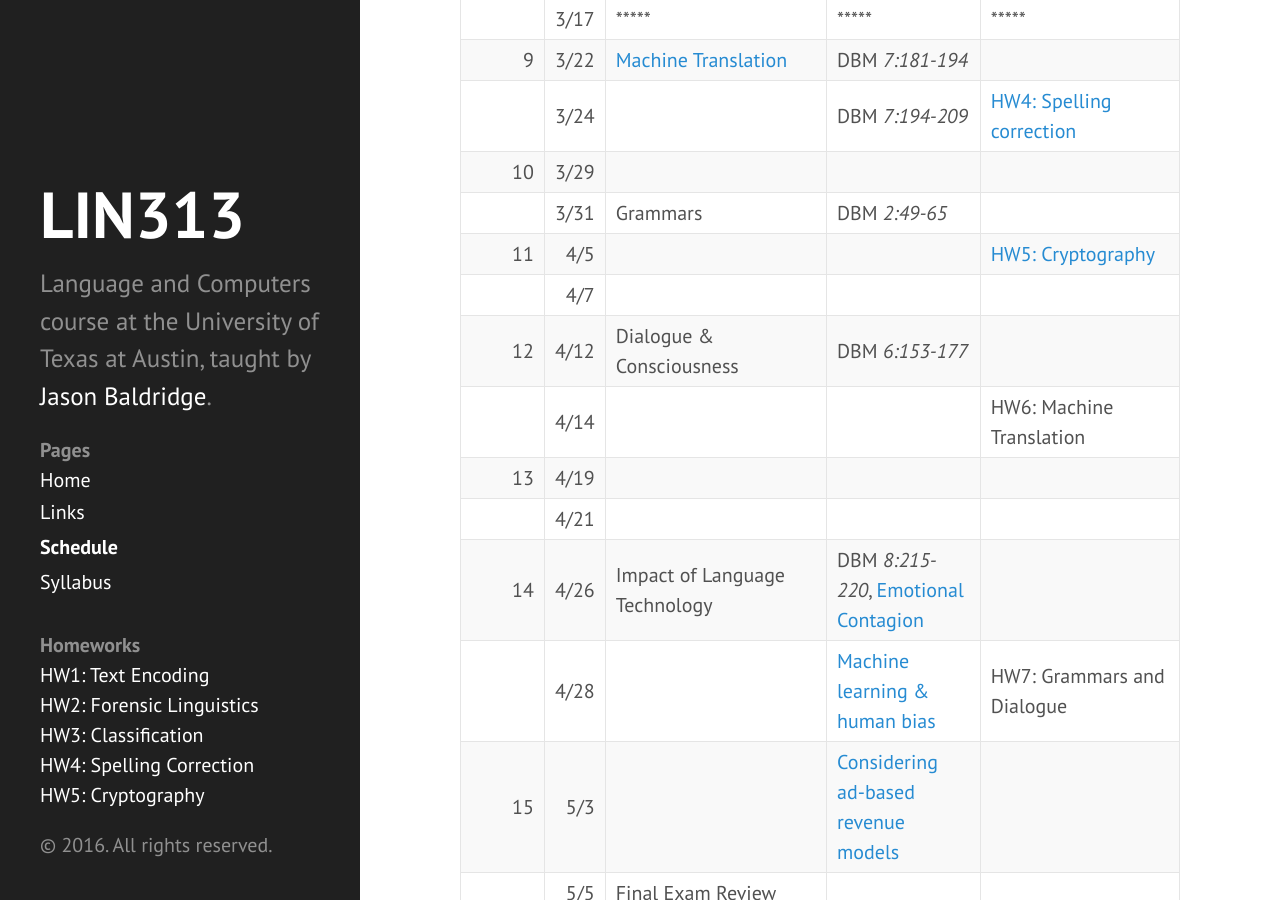
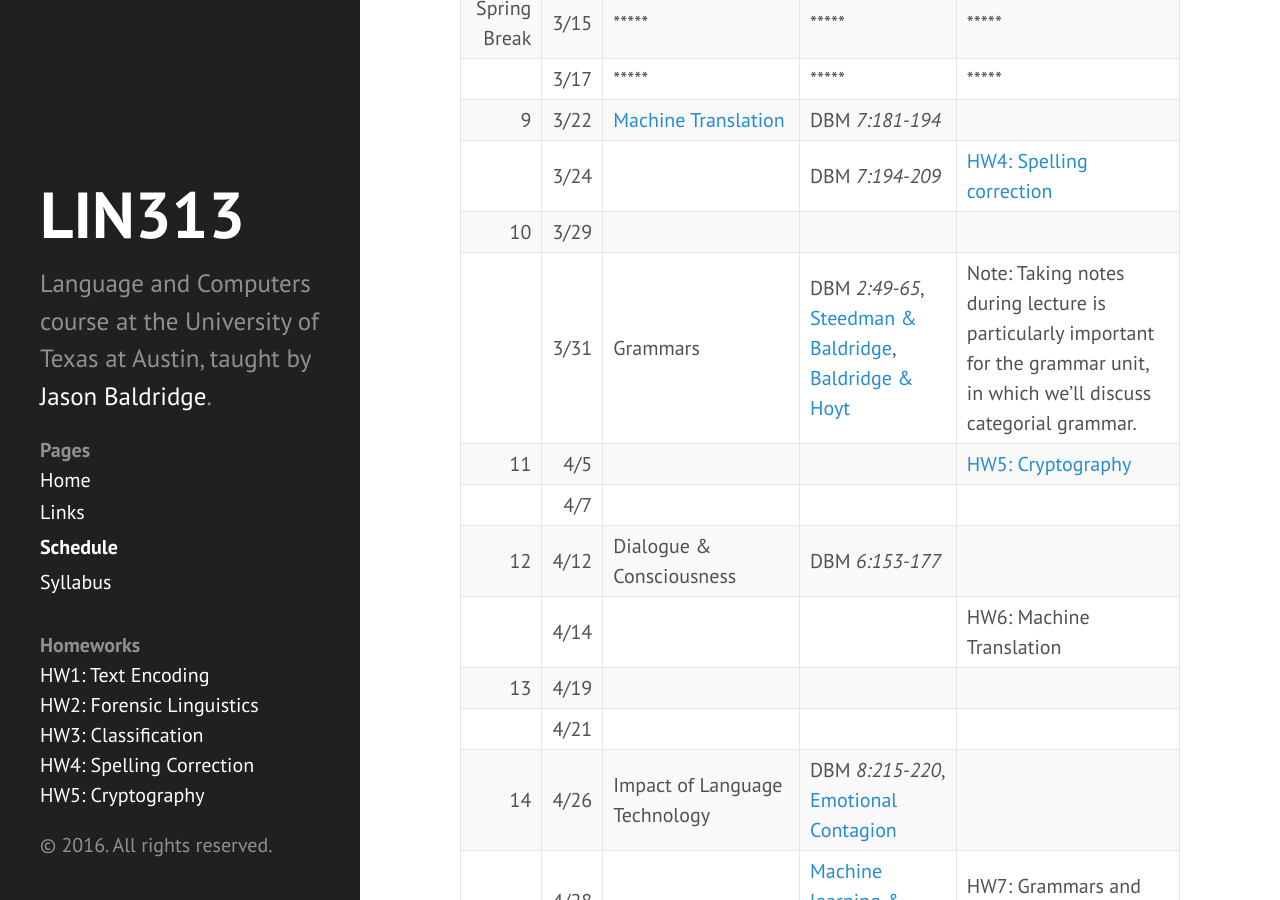
Before and after one commit to utcompling/language_and_computers_s16, a Jekyll site: the page built from schedule.md, in a window 1280 px wide and 900 px high, scrolled down 1400 px. Built offline with Jekyll 4.4.1, drawn with Linux system fonts in a browser that asks for light colours.

Commit message:
Added links to CCG readings.

```diff
--- a/schedule.md
+++ b/schedule.md
@@ -36,7 +36,7 @@ Spring Break   | 3/15 | *****   | ***** | *****
 9  | 3/22 | [Machine Translation]({{site.baseurl}}/public/slides/LNC-MachineTranslation.pdf) | DBM *7:181-194* |
    | 3/24 |    | DBM *7:194-209* | [HW4: Spelling correction]({{ site.baseurl }}/hw4_spelling_correction)
 10 | 3/29 |    |
-   | 3/31 | Grammars | DBM *2:49-65*
+   | 3/31 | Grammars | DBM *2:49-65*, [Steedman & Baldridge](http://www.jasonbaldridge.com/papers/SteedmanBaldridgeNTSyntax.pdf), [Baldridge & Hoyt](http://www.jasonbaldridge.com/papers/baldridge_cg_handbook_syntax.pdf) | Note: Taking notes during lecture is particularly important for the grammar unit, in which we'll discuss categorial grammar.
 11 | 4/5  |    | | [HW5: Cryptography]({{ site.baseurl }}/hw5_cryptography)
    | 4/7  |    |
 12 | 4/12 | Dialogue & Consciousness | DBM *6:153-177*
```
